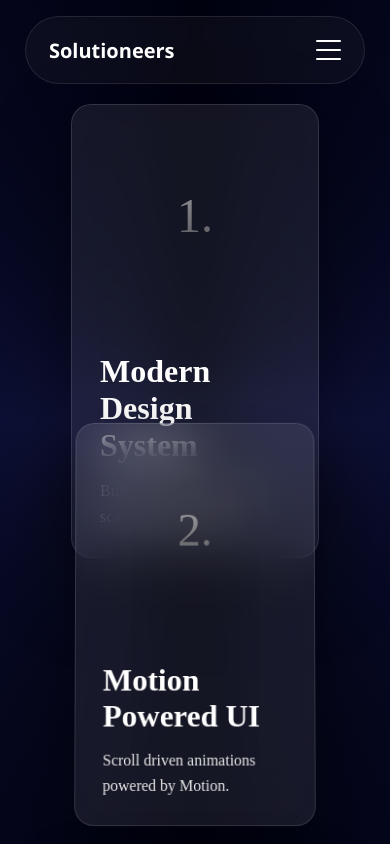
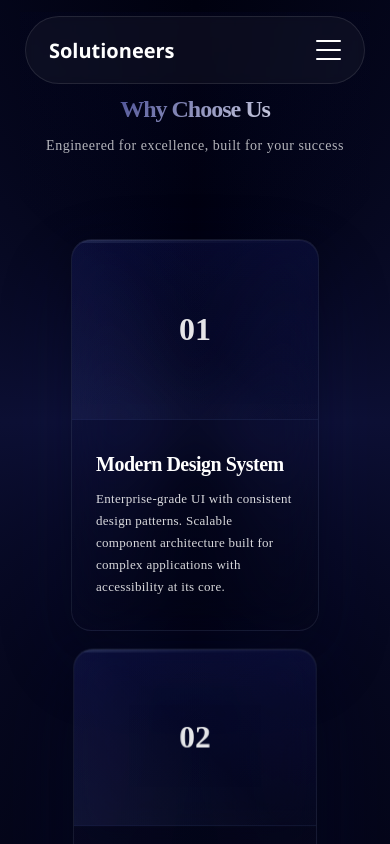
Before and after one commit to SolutioneersInfotech/solutioneers-platform, a Next.js app: page / in a window 390 px wide. Built offline with nearby package versions, Linux system fonts and the light colour scheme; a web font is replaced by a local one.

Commit message:
feat: Enhance Why Us section with improved card descriptions, new header, and theme-aware styles

```diff
--- a/src/components/WhyUs.tsx
+++ b/src/components/WhyUs.tsx
@@ -4,25 +4,25 @@ const cards = [
     {
         id: 1,
         title: "Modern Design System",
-        description: "Build consistent UI with scalable components.",
+        description: "Enterprise-grade UI with consistent design patterns. Scalable component architecture built for complex applications with accessibility at its core.",
         image: "/illustration.avif"
     },
     {
         id: 2,
-        title: "Motion Powered UI",
-        description: "Scroll driven animations powered by Motion.",
+        title: "Motion & Animation",
+        description: "Fluid scroll-driven animations powered by Motion.io. GPU-accelerated transforms create delightful user experiences that feel native and responsive.",
         image: "/illustration4.avif"
     },
     {
         id: 3,
         title: "Developer Experience",
-        description: "Type safe architecture designed for UI libraries.",
+        description: "Type-safe architecture with full TypeScript support. Designed for UI libraries and frameworks with intuitive APIs that reduce development time.",
         image: "/illustration2.avif"
     },
     {
         id: 4,
         title: "High Performance",
-        description: "GPU accelerated transforms for smooth 60fps.",
+        description: "Optimized for 60fps+ with GPU acceleration. Lightweight bundles and intelligent code-splitting ensure blazing-fast load times across all devices.",
         image: "/illustration3.avif"
     }
 ]
@@ -30,6 +30,10 @@ const cards = [
 export default function Page() {
     return (
         <section className="work">
+            <div className="work-header">
+                <h2>Why Choose Us</h2>
+                <p>Engineered for excellence, built for your success</p>
+            </div>
             <StackedCards
                 cards={cards}
                 gap={90}
--- a/src/components/ui/stackedCards/StackedCards.scss
+++ b/src/components/ui/stackedCards/StackedCards.scss
@@ -1,4 +1,50 @@
 @use '../../../scss/mixin.module' as *;
+@use '../../../scss/theme.module' as *;
+
+/* Theme-aware color variables */
+:root {
+    --card-accent-light: rgba(26, 32, 120, 0.12);
+    --card-accent-darker: rgba(13, 16, 52, 0.08);
+    --card-border-primary: rgba(91, 108, 132, 0.2);
+    --card-border-hover: rgba(91, 108, 132, 0.35);
+    --card-shadow-sm: rgba(0, 0, 0, 0.2);
+    --card-shadow-lg: rgba(26, 32, 120, 0.15);
+    --card-shadow-hover: rgba(26, 32, 120, 0.25);
+    --card-image-bg-primary: rgba(26, 32, 120, 0.25);
+    --card-image-bg-secondary: rgba(13, 16, 52, 0.15);
+    --card-image-border: rgba(91, 108, 132, 0.15);
+    --card-overlay-1: rgba(91, 108, 132, 0.1);
+    --card-overlay-2: rgba(91, 108, 132, 0);
+    --card-overlay-3: rgba(26, 32, 120, 0.1);
+    --card-text-primary: #ffffff;
+    --card-text-secondary: rgba(255, 255, 255, 0.85);
+    --card-accent-bar: rgba(91, 108, 132, 0.3);
+    --card-accent-bar-fade: rgba(91, 108, 132, 0.1);
+    --card-inset-light: rgba(255, 255, 255, 0.08);
+    --card-inset-hover: rgba(255, 255, 255, 0.12);
+}
+
+[data-theme="light"] {
+    --card-accent-light: rgba(63, 81, 181, 0.08);
+    --card-accent-darker: rgba(100, 110, 180, 0.05);
+    --card-border-primary: rgba(63, 81, 181, 0.15);
+    --card-border-hover: rgba(63, 81, 181, 0.3);
+    --card-shadow-sm: rgba(0, 0, 0, 0.08);
+    --card-shadow-lg: rgba(63, 81, 181, 0.1);
+    --card-shadow-hover: rgba(63, 81, 181, 0.15);
+    --card-image-bg-primary: rgba(63, 81, 181, 0.12);
+    --card-image-bg-secondary: rgba(100, 110, 180, 0.08);
+    --card-image-border: rgba(63, 81, 181, 0.1);
+    --card-overlay-1: rgba(63, 81, 181, 0.08);
+    --card-overlay-2: rgba(63, 81, 181, 0);
+    --card-overlay-3: rgba(63, 81, 181, 0.08);
+    --card-text-primary: #1a1a2e;
+    --card-text-secondary: rgba(26, 26, 46, 0.8);
+    --card-accent-bar: rgba(63, 81, 181, 0.25);
+    --card-accent-bar-fade: rgba(63, 81, 181, 0.08);
+    --card-inset-light: rgba(0, 0, 0, 0.02);
+    --card-inset-hover: rgba(0, 0, 0, 0.05);
+}
 
 .stackedCardsContainer {
     position: relative;
@@ -9,85 +55,141 @@
     width: 100%;
     position: sticky;
     height: 50vh;
-    // top:50%;
     display: flex;
     justify-content: center;
     align-items: center;
-
     perspective: 1100px;
 }
 
 .stackedCard {
     width: 80%;
     height: 250px;
-
     display: flex;
     overflow: hidden;
-
-    border-radius: 20px;
-
+    border-radius: 24px;
     transform-style: preserve-3d;
     transform-origin: top center;
 
+    /* Enhanced glassmorphism backdrop with theme support */
     backdrop-filter: blur(24px);
-    background: rgba(255, 255, 255, 0.08);
+    background: linear-gradient(135deg,
+            var(--card-accent-light) 0%,
+            var(--card-accent-darker) 100%);
 
-    border: 1px solid rgba(255, 255, 255, 0.12);
+    border: 1px solid var(--card-border-primary);
 
+    /* Enhanced shadow with color tint */
     box-shadow:
-        0 30px 80px rgba(0, 0, 0, 0.35);
+        0 8px 24px var(--card-shadow-sm),
+        0 30px 80px var(--card-shadow-lg),
+        inset 0 1px 0 var(--card-inset-light);
 
     will-change: transform;
+    transition: box-shadow 0.4s ease-out, border-color 0.4s ease-out;
 
+    &:hover {
+        box-shadow:
+            0 12px 32px var(--card-shadow-sm),
+            0 40px 100px var(--card-shadow-hover),
+            inset 0 1px 0 var(--card-inset-hover);
+        border-color: var(--card-border-hover);
+    }
 }
 
 .stackedCardImage {
     width: 25%;
     height: 100%;
-    background: linear-gradient(to top, #000000a9, #ffffffa9 75%);
-    background-clip: text;
-    -webkit-background-clip: text;
-    color: transparent;
-    @include flex(row ,center, center);
+    background: linear-gradient(135deg,
+            var(--card-image-bg-primary) 0%,
+            var(--card-image-bg-secondary) 100%);
+    border-right: 1px solid var(--card-image-border);
+    @include flex(row, center, center);
     font-size: clamp(3rem, 10vw, 10rem);
+    font-weight: 700;
+    position: relative;
+    color: var(--card-text-primary);
+    opacity: 0.9;
+
+    &::before {
+        content: '';
+        position: absolute;
+        inset: 0;
+        background: linear-gradient(45deg,
+                var(--card-overlay-1) 0%,
+                var(--card-overlay-2) 50%,
+                var(--card-overlay-3) 100%);
+        pointer-events: none;
+    }
 }
-
 
 .stackedCardContent {
     width: 58%;
     padding: 48px;
-
     display: flex;
     flex-direction: column;
     justify-content: center;
+    gap: 16px;
 }
 
 .stackedCardContent h3 {
-    font-size: 32px;
-    margin-bottom: 14px;
+    font-size: clamp(24px, 2.5vw, 32px);
+    font-weight: 700;
+    line-height: 1.2;
+    color: var(--card-text-primary);
+    margin: 0;
+    letter-spacing: -0.5px;
+    transition: color 0.3s ease;
 }
 
 .stackedCardContent p {
-    font-size: 16px;
-    line-height: 1.6;
-    opacity: 0.9;
+    font-size: clamp(14px, 1.2vw, 16px);
+    line-height: 1.7;
+    color: var(--card-text-secondary);
+    margin: 0;
+    letter-spacing: 0.3px;
+    transition: color 0.3s ease;
+}
+
+/* Small accent bar at the top of cards */
+.stackedCard::before {
+    content: '';
+    position: absolute;
+    top: 0;
+    left: 0;
+    right: 0;
+    height: 3px;
+    background: linear-gradient(90deg,
+            var(--card-accent-bar) 0%,
+            var(--card-accent-bar-fade) 50%,
+            transparent 100%);
 }
 
 @media (max-width: 768px) {
-
     .stackedCard {
         flex-direction: column;
         height: auto;
+        border-radius: 20px;
     }
 
     .stackedCardImage {
         width: 100%;
-        height: 220px;
+        height: 180px;
+        border-right: none;
+        border-bottom: 1px solid var(--card-image-border);
+        font-size: clamp(2rem, 8vw, 5rem);
     }
 
     .stackedCardContent {
         width: 100%;
-        padding: 28px;
+        padding: 32px 24px;
+        gap: 12px;
     }
 
+    .stackedCardContent h3 {
+        font-size: clamp(20px, 2.2vw, 26px);
+    }
+
+    .stackedCardContent p {
+        font-size: clamp(13px, 1.1vw, 15px);
+    }
 }
--- a/src/components/ui/stackedCards/StackedCards.tsx
+++ b/src/components/ui/stackedCards/StackedCards.tsx
@@ -107,6 +107,13 @@ function StackedCard({
         [0, index * 3]
     )
 
+    /* smooth opacity fade for better visual hierarchy */
+    const opacity = useTransform(
+        scrollYProgress,
+        [0, 0.3, 1],
+        [0.7, 1, 1]
+    )
+
     return (
         <div
             ref={ref}
@@ -122,11 +129,12 @@ function StackedCard({
                     y,
                     rotateZ,
                     rotateX,
+                    opacity,
                     zIndex: total - index
                 }}
             >
                 <div className="stackedCardImage">
-                    {index + 1}.
+                    {String(index + 1).padStart(2, '0')}
                 </div>
 
                 <div className="stackedCardContent">
--- a/src/scss/whyUs.scss
+++ b/src/scss/whyUs.scss
@@ -3,8 +3,105 @@
 @use './theme.module' as *;
 @use 'sass:color';
 
-.work{
+/* Theme-aware color variables */
+:root {
+    --work-header-text: #ffffff;
+    --work-header-accent: rgba(255, 255, 255, 0.7);
+    --work-accent-color: #1a2078;
+}
+
+[data-theme="light"] {
+    --work-header-text: #1a1a2e;
+    --work-header-accent: rgba(26, 26, 46, 0.65);
+    --work-accent-color: #3f51b5;
+}
+
+.work {
     @include container(1300px);
     @include flex(column, center, center);
     min-height: 100svh;
+    position: relative;
+    padding-top: clamp(80px, 10vh, 120px);
+    padding-bottom: clamp(80px, 10vh, 120px);
+
+    /* Subtle background gradient accent */
+    &::before {
+        content: '';
+        position: absolute;
+        top: 0;
+        left: 50%;
+        transform: translateX(-50%);
+        width: min(100%, 900px);
+        height: 400px;
+        background: radial-gradient(ellipse 100% 100% at 50% 0%,
+                rgba(26, 32, 120, 0.08) 0%,
+                transparent 70%);
+        pointer-events: none;
+        z-index: 0;
+
+        [data-theme="light"] & {
+            background: radial-gradient(ellipse 100% 100% at 50% 0%,
+                    rgba(63, 81, 181, 0.06) 0%,
+                    transparent 70%);
+        }
+    }
+
+    >* {
+        position: relative;
+        z-index: 1;
+    }
 }
+
+.work-header {
+    text-align: center;
+    margin-bottom: clamp(60px, 8vh, 100px);
+    max-width: 700px;
+    animation: fadeInUp 0.8s ease-out forwards;
+    opacity: 0;
+
+    h2 {
+        font-size: clamp(32px, 4vw, 56px);
+        font-weight: 700;
+        line-height: 1.1;
+        color: var(--work-header-text);
+        margin-bottom: 16px;
+        letter-spacing: -1px;
+        transition: color 0.3s ease;
+
+        background: linear-gradient(135deg,
+                var(--work-accent-color) 0%,
+                var(--work-header-text) 100%);
+        background-clip: text;
+        -webkit-background-clip: text;
+        -webkit-text-fill-color: transparent;
+
+        @media (max-width: 768px) {
+            font-size: clamp(24px, 3.5vw, 40px);
+            margin-bottom: 12px;
+        }
+    }
+
+    p {
+        font-size: clamp(16px, 1.5vw, 20px);
+        color: var(--work-header-accent);
+        line-height: 1.6;
+        letter-spacing: 0.5px;
+        transition: color 0.3s ease;
+
+        @media (max-width: 768px) {
+            font-size: clamp(14px, 1.2vw, 16px);
+        }
+    }
+}
+
+@keyframes fadeInUp {
+    from {
+        opacity: 0;
+        transform: translateY(30px);
+    }
+
+    to {
+        opacity: 1;
+        transform: translateY(0);
+    }
+}
```
